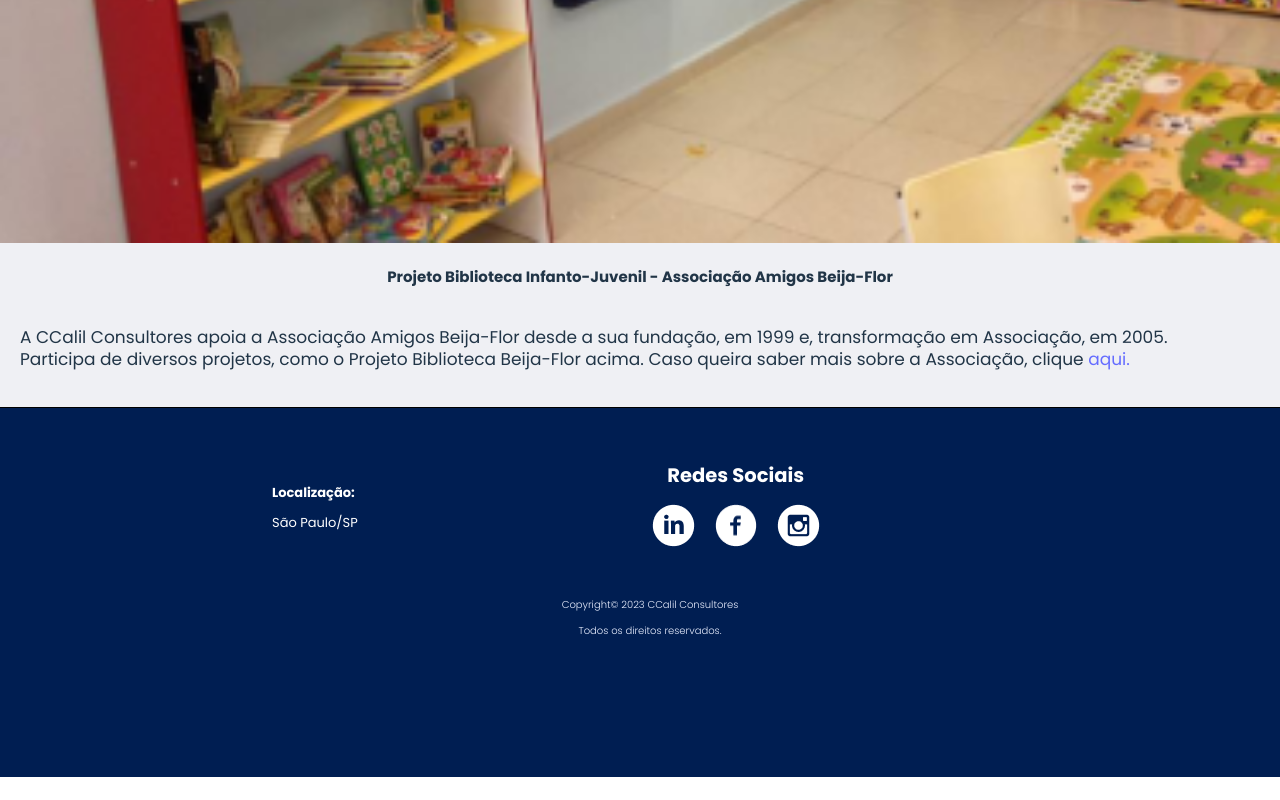
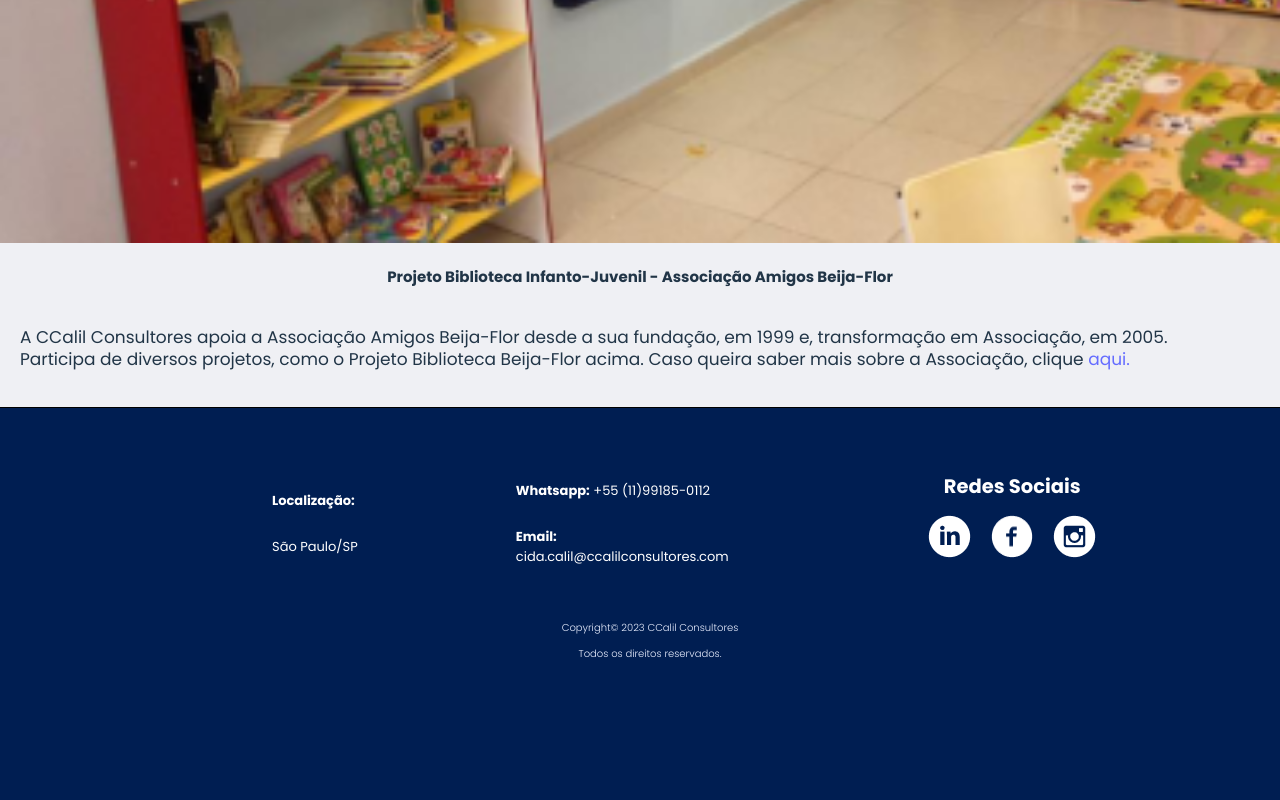
Before and after one commit to xossiane/CCalil_Consultants, a React (Vite) app: page / in a window 1280 px wide. Shown: the part 6326-7126 px from the top of the page. Before the commit the page ends 7103 px from the top, so only its background shows below. Built offline with nearby package versions, Linux system fonts and the light colour scheme; a web font is replaced by a local one.

Commit message:
Fix: Footer responsitivity

```diff
--- a/src/components/organisms/Footer/index.jsx
+++ b/src/components/organisms/Footer/index.jsx
@@ -16,7 +16,7 @@
       <div className={styles[`footer__contact--info`]}>
       <p><strong>Whatsapp:</strong> +55 (11)99185-0112</p>
       <p><strong>Email:</strong>{" "}cida.calil@ccalilconsultores.com</p>
-      <p><strong>São Paulo/SP</strong>, Brasil</p>
+
       </div>
       <div className={styles[`footer__icons`]}>
       <div className={styles[`footer__icons--desktop`]}>
--- a/src/components/organisms/Footer/styles.module.scss
+++ b/src/components/organisms/Footer/styles.module.scss
@@ -15,6 +15,7 @@
   width: 100%;
   padding-left: 2rem;
   padding-bottom: 10%;
+
   &__text{
     text-align: left;
     font-family: 'Sansita';
@@ -50,7 +51,11 @@
      }
      &--info{
       @media (min-width: 1024px) {
-        display: none;
+        display: flex;
+    flex-direction: column;
+    line-height: 2rem;
+    margin-left: 10%;
+    margin-top: 4rem;
 
         }
 
@@ -62,8 +67,10 @@
       flex-direction: row;
       justify-items: flex-start;
       justify-content: space-around;
-      width: 60%;
+      width: 50%;
+      margin-left: 1rem;
       margin-top: 3rem;
+
 
       &--desktop{
        align-content: space-between;
@@ -88,6 +95,7 @@
   }
 
   &__icon{
+    margin: 1rem;
     @media (min-width: 1024px) {
       margin: 1rem;
     }
@@ -119,7 +127,9 @@
       display: flex;
       flex-direction: column;
       margin-top: 5rem;
-    margin-left: 20%;
+      margin-left: 20%;
+      line-height: 2rem;
+      width: 11%;
     }
 
     &--title{
```
